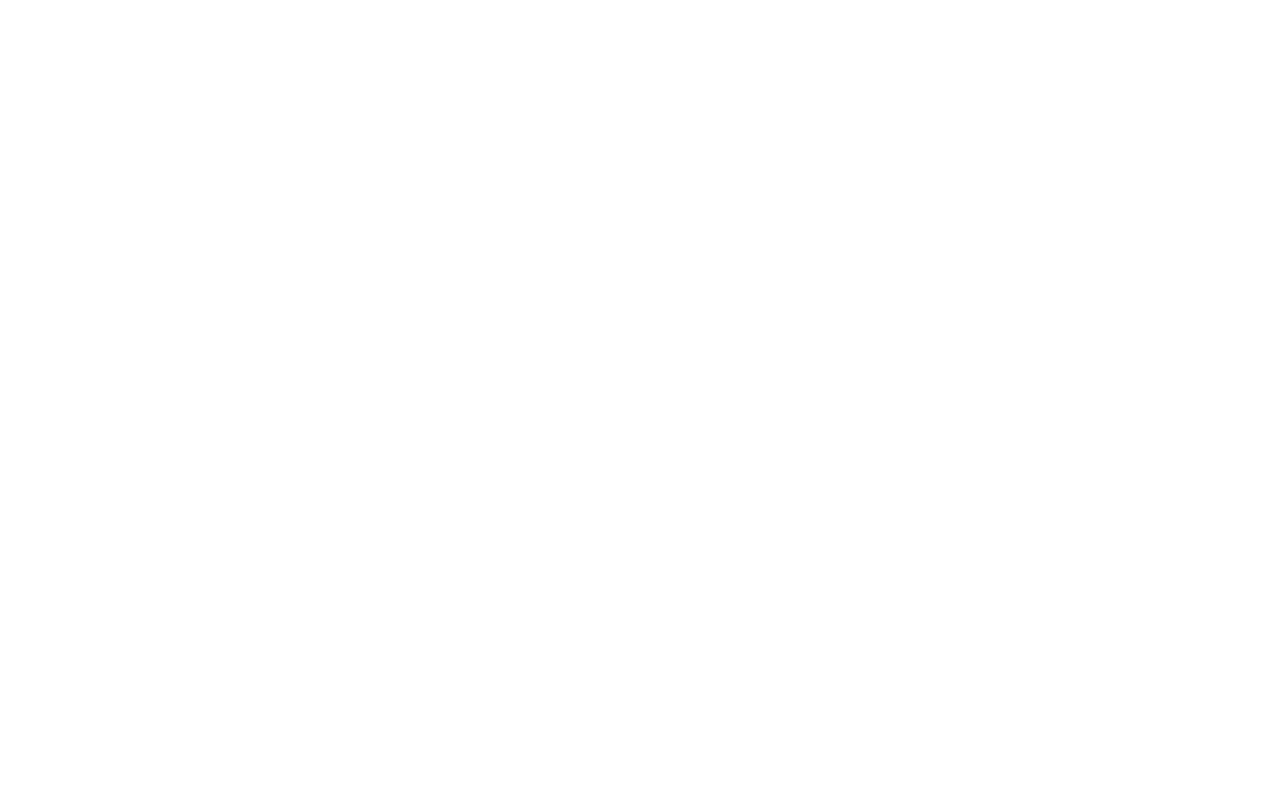
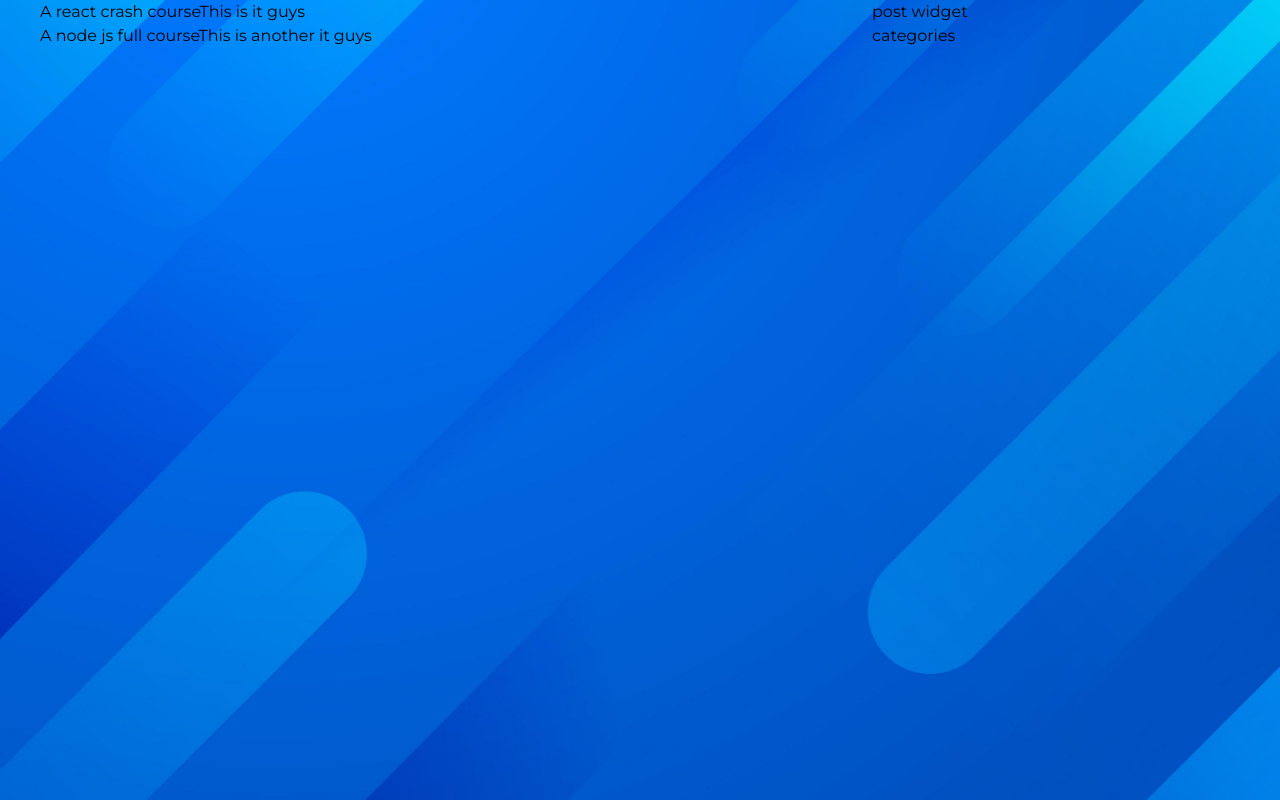
Before and after one commit to ekidhaja/blog_app, a Next.js app: page / in a window 1280 px wide. Built offline with nearby package versions, Linux system fonts and the light colour scheme.

Commit message:
Home page basic setup

```diff
--- /dev/null
+++ b/components/Categories.js
@@ -0,0 +1,7 @@
+const Categories = () => {
+    return (
+        <div>categories</div>
+     );
+}
+
+export default Categories;
--- /dev/null
+++ b/components/PostCard.js
@@ -0,0 +1,10 @@
+const PostCard = ({ post }) => {
+    return (
+        <div>
+            {post.title}
+            {post.excerpt}
+        </div>
+     );
+}
+
+export default PostCard;
--- /dev/null
+++ b/components/PostWidget.js
@@ -0,0 +1,7 @@
+const PostWidget = () => {
+    return (
+        <div>post widget</div>
+     );
+}
+
+export default PostWidget;
--- /dev/null
+++ b/components/index.js
@@ -0,0 +1,3 @@
+export { default as PostCard } from './PostCard';
+export { default as Categories } from './Categories';
+export { default as PostWidget } from './PostWidget';
--- a/pages/_app.js
+++ b/pages/_app.js
@@ -1,4 +1,4 @@
-import '../styles/globals.css'
+import '../styles/global.scss'
 
 function MyApp({ Component, pageProps }) {
   return <Component {...pageProps} />
--- a/pages/index.js
+++ b/pages/index.js
@@ -1,5 +1,10 @@
 import Head from 'next/head';
+import { PostCard, Categories, PostWidget } from '../components';
 
+const posts = [
+  {title: 'A react crash course', excerpt: 'This is it guys'},
+  {title: 'A node js full course', excerpt: 'This is another it guys'}
+]
 export default function Home() {
   return (
     <div className="container mx-auto px-10 mb-8">
@@ -8,6 +13,20 @@
         <meta name="description" content="Generated by create next app" />
         <link rel="icon" href="/favicon.ico" />
       </Head>
+
+      <div className="grid grid-cols-1 lg:grid-cols-12 gap-12">
+        <div className="lg:col-span-8 col-span-1">
+          {posts.map((post, index) => (
+            <PostCard key={post.title} post={post} />
+          ))}
+        </div>
+        <div className="lg:col-span-4 col-span-1">
+          <div className="lg:sticky relative top-8">
+            <PostWidget />
+            <Categories />
+          </div>
+        </div>
+      </div>
     </div>
   )
 }
--- /dev/null
+++ b/styles/global.scss
@@ -0,0 +1,64 @@
+@tailwind base;
+@tailwind components;
+@tailwind utilities;
+
+@import url('https://fonts.googleapis.com/css2?family=Montserrat:wght@300;400;700&display=swap');
+
+html,
+body {
+  padding: 0;
+  margin: 0;
+  font-family: 'Montserrat', sans-serif;
+  &:before{
+    content:'';
+    content: "";
+    width: 100%;
+    height: 100vh;
+    //background: linear-gradient(to right bottom, #6d327c, #485DA6, #00a1ba, #01b18e, #32b37b);
+    // background: #D3D3D3;
+    background-image: url("../public/bg.jpg");
+    position: fixed;
+    left: 0;
+    top: 0;
+    z-index: -1;
+    background-position: 50% 50%;
+    background-repeat: no-repeat;
+    background-size: cover;
+  }
+}
+
+.text-shadow{
+  text-shadow: 0px 2px 0px rgb(0 0 0 / 30%);
+}
+
+.adjacent-post{
+  & .arrow-btn{
+    transition: width 300ms ease;
+    width: 50px;
+  }
+  &:hover{
+    & .arrow-btn{
+      width: 60px;
+    }
+  }
+}
+
+.react-multi-carousel-list {
+  & .arrow-btn{
+    transition: width 300ms ease;
+    width: 50px;
+    &:hover{
+      width: 60px;
+    }
+  }
+
+}
+
+a {
+  color: inherit;
+  text-decoration: none;
+}
+
+* {
+  box-sizing: border-box;
+}
```
Also changed, not shown: public/bg.jpg (added).
